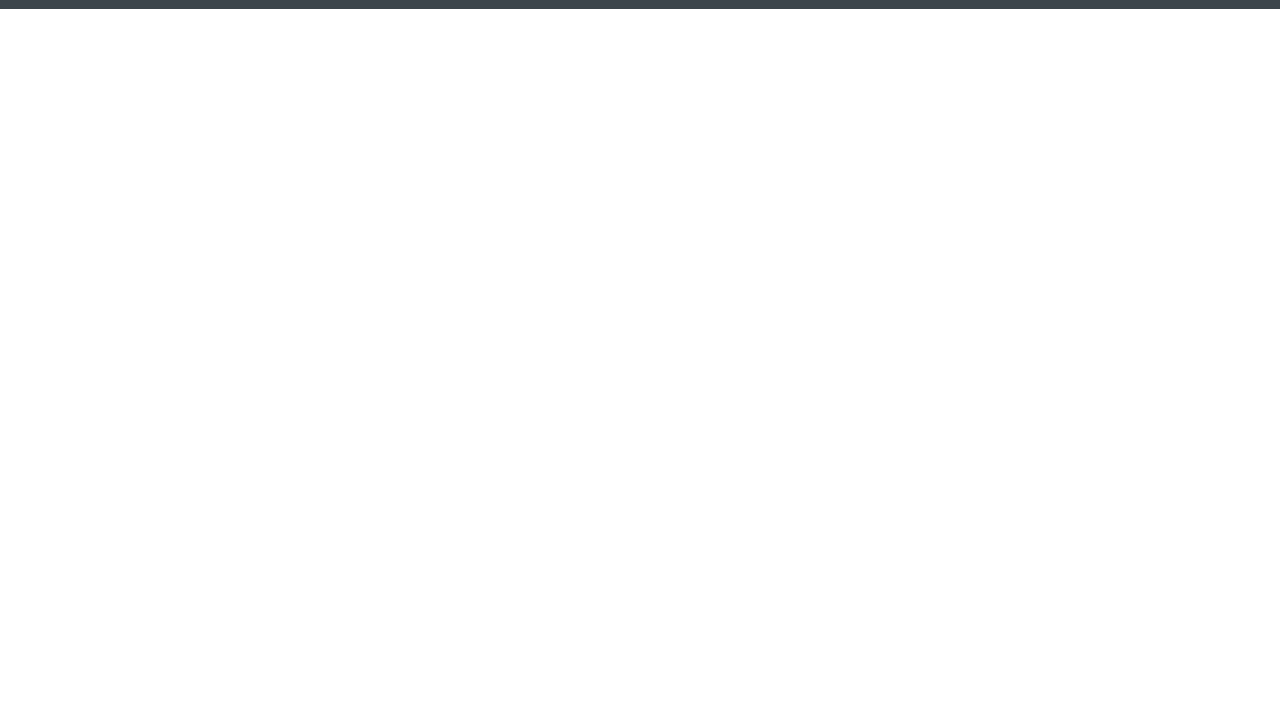
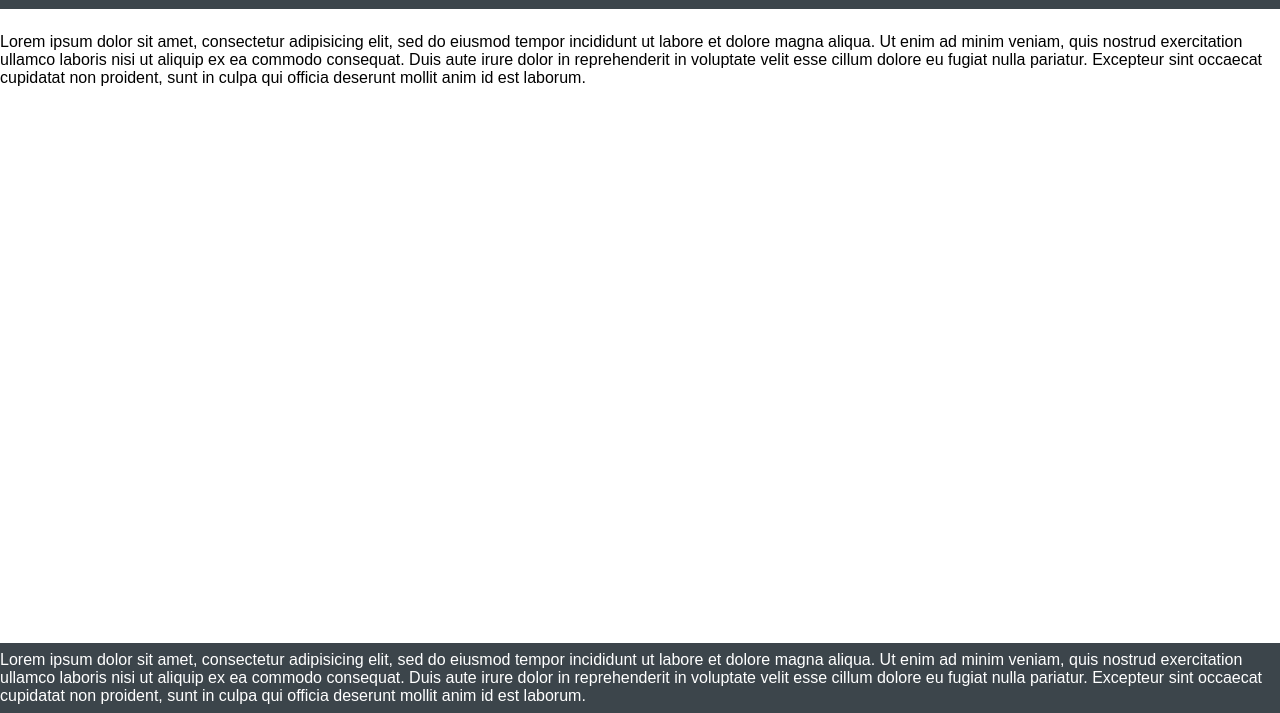
Before and after one commit to athimannil/mini-app, a React app: page / in a window 1280 px wide. Shown: the part 87-800 px from the top of the page. Built offline with nearby package versions, Linux system fonts and the light colour scheme.

Commit message:
add stateless sticky footer

```diff
--- a/src/js/app.js
+++ b/src/js/app.js
@@ -4,12 +4,15 @@ import React from 'react';
 import { render } from 'react-dom';
 
 import { Header } from './components/Header';
+import { Footer } from './components/Footer';
 
 class App extends React.Component {
 	render() {
 		return(
 			<div className="app-wrap">
 				<Header/>
+				<main>Lorem ipsum dolor sit amet, consectetur adipisicing elit, sed do eiusmod tempor incididunt ut labore et dolore magna aliqua. Ut enim ad minim veniam, quis nostrud exercitation ullamco laboris nisi ut aliquip ex ea commodo consequat. Duis aute irure dolor in reprehenderit in voluptate velit esse cillum dolore eu fugiat nulla pariatur. Excepteur sint occaecat cupidatat non proident, sunt in culpa qui officia deserunt mollit anim id est laborum.</main>
+				<Footer/>
 			</div>
 		);
 	}
--- /dev/null
+++ b/src/js/components/Footer.js
@@ -0,0 +1,7 @@
+import React from 'react';
+
+export const Footer = () => {
+	return (
+		<footer>Lorem ipsum dolor sit amet, consectetur adipisicing elit, sed do eiusmod tempor incididunt ut labore et dolore magna aliqua. Ut enim ad minim veniam, quis nostrud exercitation ullamco laboris nisi ut aliquip ex ea commodo consequat. Duis aute irure dolor in reprehenderit in voluptate velit esse cillum dolore eu fugiat nulla pariatur. Excepteur sint occaecat cupidatat non proident, sunt in culpa qui officia deserunt mollit anim id est laborum.</footer>
+	);
+};
--- a/src/scss/_structure.scss
+++ b/src/scss/_structure.scss
@@ -23,7 +23,8 @@ main{
 	margin-bottom: 1.5rem ;
 }
 
-header {
+header,
+footer {
 	background-color: $primary;
 	color: $white;
 	padding: 0.5rem 0;
```
